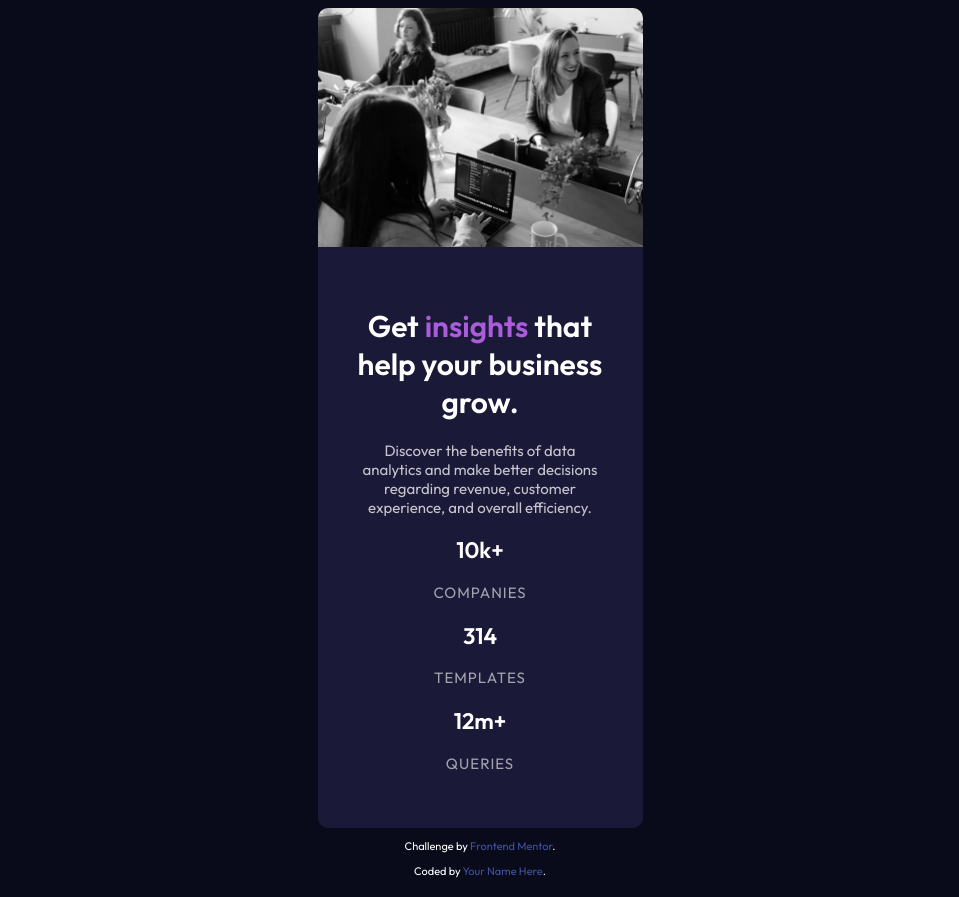
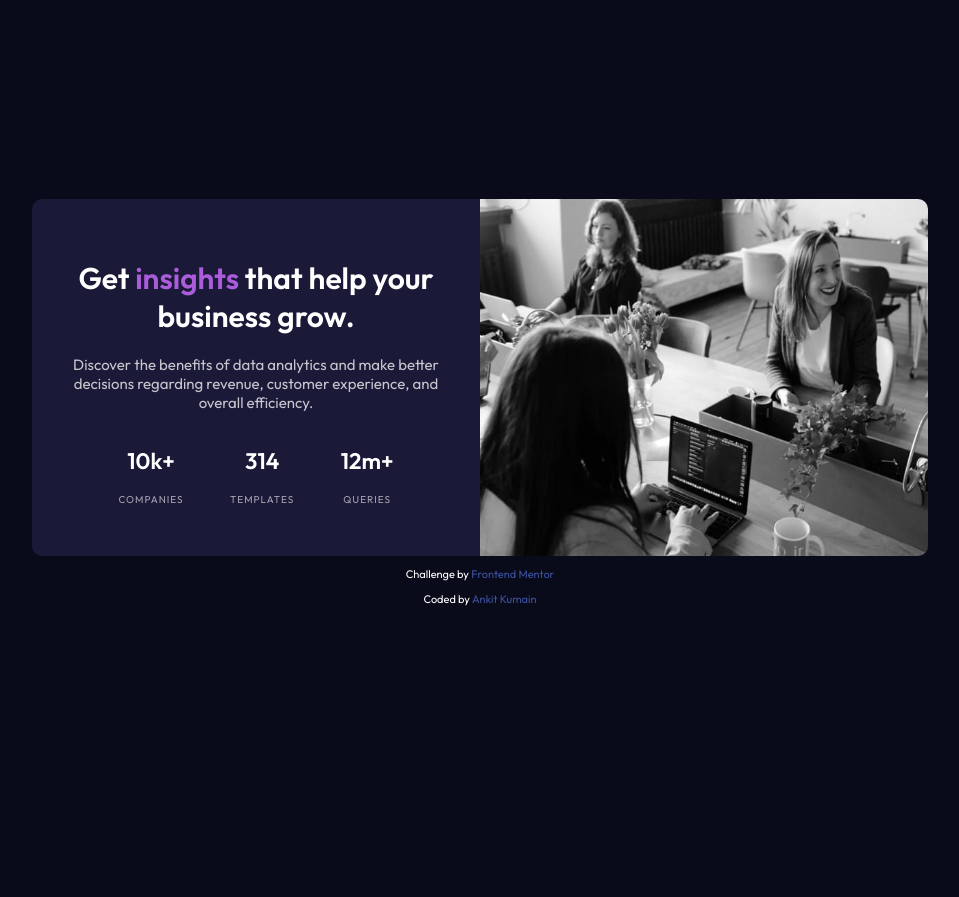
Before and after one commit to Maianki/stats-preview-card-component, a plain HTML site: page index.html in a window 1280 px wide. Shown: the whole page, without its empty margins (160-1119 px from the left). After the commit the page ends 816 px from the top, so only its background shows below. Drawn offline with Linux system fonts and the light colour scheme.

Commit message:
style: add style for devices above 768px

```diff
--- a/index.html
+++ b/index.html
@@ -26,6 +26,7 @@
       <p class="main-para">Discover the benefits of data analytics and make better decisions regarding revenue, customer
         experience, and overall efficiency.</p>
 
+        <div class="stats">
           <div>
             <h2>10k+</h2>
             <p class="stat-heading">companies</p>
@@ -42,12 +43,14 @@
           </div>
         </div>
 
+     </div>
+
 
   </div>
 
   <div class="attribution">
-    <p>Challenge by <a href="https://www.frontendmentor.io?ref=challenge" target="_blank">Frontend Mentor</a>.</p>
-    <p>  Coded by <a href="#">Your Name Here</a>.</p>
+    <p>Challenge by <a href="https://www.frontendmentor.io?ref=challenge" target="_blank">Frontend Mentor</a></p>
+    <p>  Coded by <a href="#">Ankit Kumain</a></p>
   </div>
 </body>
 </html>
--- a/style.css
+++ b/style.css
@@ -56,3 +56,29 @@ body{
     letter-spacing: 1px;
     color: var(--slightly-transparent-white-stat);
 }
+
+@media(min-width:786px){
+    body{
+        align-items: center;
+        justify-content: center;
+        height: 100vh;
+    }
+   .container{
+       min-width: 70vw;
+       flex-direction: row-reverse;
+
+   }
+   .img-header{
+    width: 50%;
+    height: 100%;
+    border-radius: 0 10px 10px 0;
+  }
+  .stats{
+      display: flex;
+      justify-content: space-evenly;
+  }
+  .stat-heading{
+    font-size: 10px;
+}
+
+}
```
Lines whose indentation alone changed are shown as unchanged.
